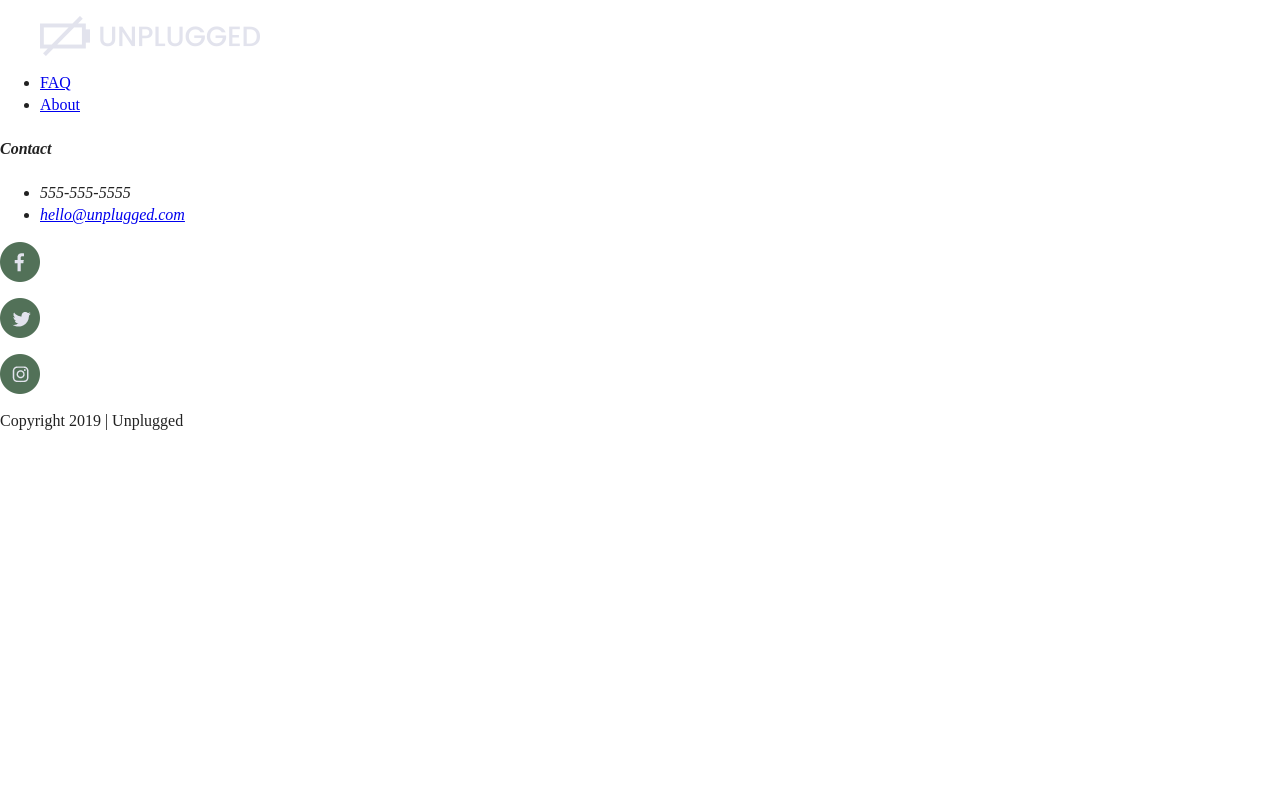
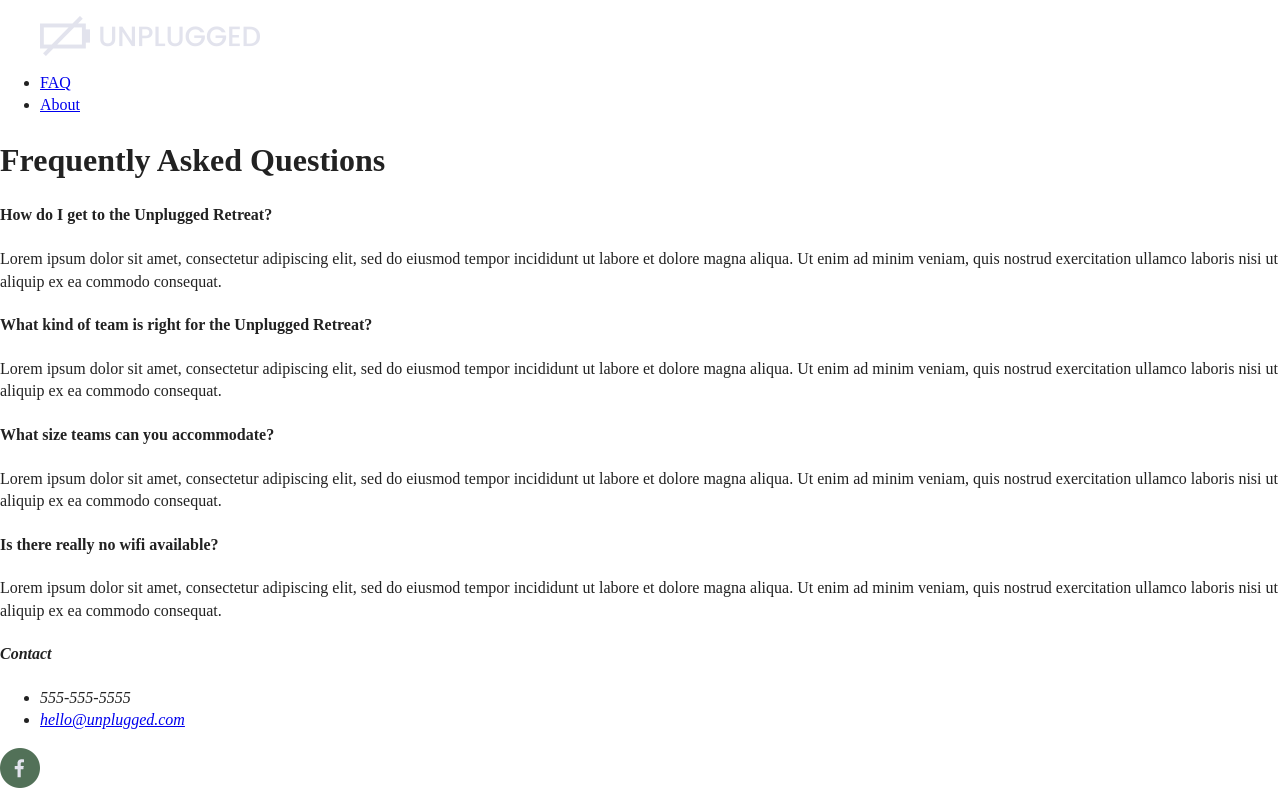
Before and after one commit to MaiZubillaga/unplugged-2, a website: page faq/index.html in a window 1280 px wide. Shown: the top 800 px of the page. Drawn offline with Linux system fonts and the light colour scheme; files that its build step writes are made by us from their sources; files whose address does not match are found by name.

Commit message:
Added content to faq page

```diff
--- a/faq/index.html
+++ b/faq/index.html
@@ -50,6 +50,47 @@
 
   <main>
 
+    <section class="faq">
+
+      <div class="content-wrapper">
+
+        <div class="faq-content">
+
+          <h1>Frequently Asked Questions</h1>
+
+          <article class="faq-item">
+
+            <h4>How do I get to the Unplugged Retreat?</h4>
+            <p>Lorem ipsum dolor sit amet, consectetur adipiscing elit, sed do eiusmod tempor incididunt ut labore et dolore magna aliqua. Ut enim ad minim veniam, quis nostrud exercitation ullamco laboris nisi ut aliquip ex ea commodo consequat.</p>
+
+          </article>
+
+          <article class="faq-item">
+
+            <h4>What kind of team is right for the Unplugged Retreat?</h4>
+            <p>Lorem ipsum dolor sit amet, consectetur adipiscing elit, sed do eiusmod tempor incididunt ut labore et dolore magna aliqua. Ut enim ad minim veniam, quis nostrud exercitation ullamco laboris nisi ut aliquip ex ea commodo consequat.</p>
+
+          </article>
+
+          <article class="faq-item">
+
+            <h4>What size teams can you accommodate?</h4>
+            <p>Lorem ipsum dolor sit amet, consectetur adipiscing elit, sed do eiusmod tempor incididunt ut labore et dolore magna aliqua. Ut enim ad minim veniam, quis nostrud exercitation ullamco laboris nisi ut aliquip ex ea commodo consequat.</p>
+
+          </article>
+
+          <article class="faq-item">
+
+            <h4>Is there really no wifi available?</h4>
+            <p>Lorem ipsum dolor sit amet, consectetur adipiscing elit, sed do eiusmod tempor incididunt ut labore et dolore magna aliqua. Ut enim ad minim veniam, quis nostrud exercitation ullamco laboris nisi ut aliquip ex ea commodo consequat.</p>
+
+          </article>
+
+        </div>
+
+      </div>
+
+    </section>
 
   </main>
 
```
